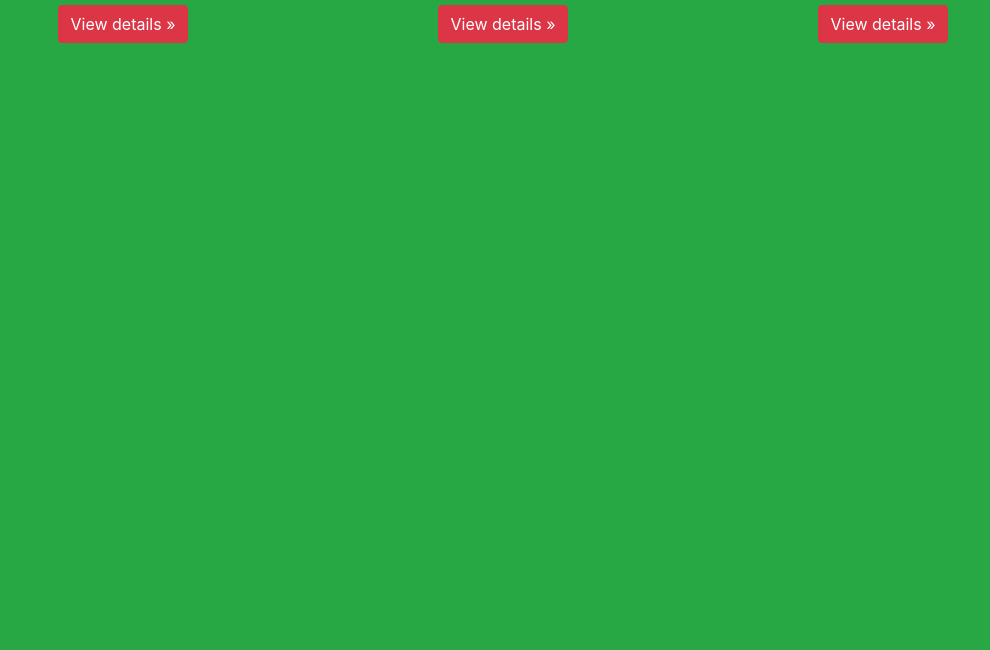
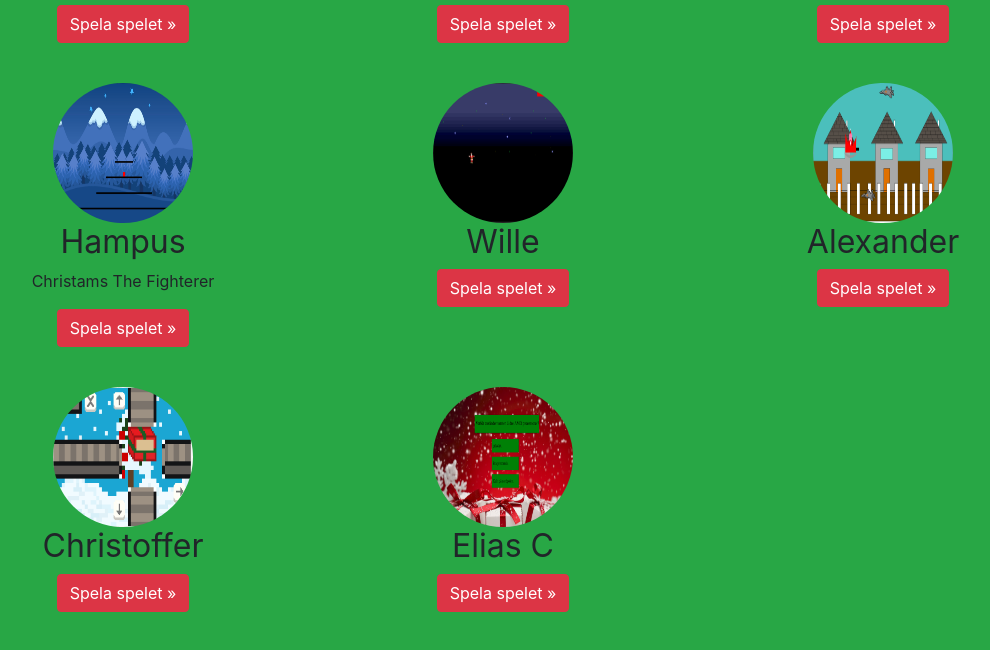
Before and after one commit to jensadev/te16jul, a plain HTML site: page index.html in a window 1280 px wide. Shown: the part 526-1176 px from the top of the page, without its empty margins (137-1127 px from the left). Before the commit the page ends 800 px from the top, so only its background shows below. Drawn offline with nearby package versions, Linux system fonts and the light colour scheme.

Commit message:
Uppdaterat med fler spel

```diff
--- a/index.html
+++ b/index.html
@@ -14,34 +14,67 @@
             <div class="col-lg-4">
             <img class="rounded-circle" src="img/august.png" alt="Generic placeholder image" width="140" height="140">
             <h2>August</h2>
-            <p><a class="btn btn-danger" href="https://agman10.github.io/Dem-saknade-julklapparna/" role="button">View details &raquo;</a></p>
+            <p><a class="btn btn-danger" href="https://agman10.github.io/Dem-saknade-julklapparna/" role="button">Spela spelet &raquo;</a></p>
             </div><!-- /.col-lg-4 -->
             <div class="col-lg-4">
             <img class="rounded-circle" src="img/benjamin.png" alt="Generic placeholder image" width="140" height="140">
             <h2>Benjamin</h2>
-            <p><a class="btn btn-danger" href="https://benjaminbylund.github.io/breakout/" role="button">View details &raquo;</a></p>
+            <p><a class="btn btn-danger" href="https://benjaminbylund.github.io/breakout/" role="button">Spela spelet &raquo;</a></p>
             </div><!-- /.col-lg-4 -->
             <div class="col-lg-4">
             <img class="rounded-circle" src="img/daniel.png" alt="Generic placeholder image" width="140" height="140">
             <h2>Daniel</h2>
-            <p><a class="btn btn-danger" href="https://drdankman.github.io/christmassnek/" role="button">View details &raquo;</a></p>
+            <p><a class="btn btn-danger" href="https://drdankman.github.io/christmassnek/" role="button">Spela spelet &raquo;</a></p>
             </div><!-- /.col-lg-4 -->
         </div><!-- /.row -->
         <div class="row">
                 <div class="col-lg-4">
                 <img class="rounded-circle" src="img/davida.png" alt="Generic placeholder image" width="140" height="140">
                 <h2>David A</h2>
-                <p><a class="btn btn-danger" href="https://te16davidandersson.github.io/julspel/" role="button">View details &raquo;</a></p>
+                <p><a class="btn btn-danger" href="https://te16davidandersson.github.io/julspel/" role="button">Spela spelet &raquo;</a></p>
                 </div><!-- /.col-lg-4 -->
                 <div class="col-lg-4">
                 <img class="rounded-circle" src="img/olle.png" alt="Generic placeholder image" width="140" height="140">
                 <h2>Olle</h2>
-                <p><a class="btn btn-danger" href="http://xmas.livfor.it/" role="button">View details &raquo;</a></p>
+                <p><a class="btn btn-danger" href="http://xmas.livfor.it/" role="button">Spela spelet &raquo;</a></p>
                 </div><!-- /.col-lg-4 -->
                 <div class="col-lg-4">
                 <img class="rounded-circle" src="img/rasmus.png" alt="Generic placeholder image" width="140" height="140">
                 <h2>Rasmus</h2>
-                <p><a class="btn btn-danger" href="https://lacertilia.github.io/Julspel/spel.html" role="button">View details &raquo;</a></p>
+                <p><a class="btn btn-danger" href="https://lacertilia.github.io/Julspel/spel.html" role="button">Spela spelet &raquo;</a></p>
+                </div><!-- /.col-lg-4 -->
+            </div><!-- /.row -->
+            <div class="row">
+                <div class="col-lg-4">
+                <img class="rounded-circle" src="img/hampus.png" alt="Generic placeholder image" width="140" height="140">
+                <h2>Hampus</h2>
+                <p>Christams The Fighterer</p>
+                <p><a class="btn btn-danger" href="https://hampusbjorn.github.io/ChristamsTheFighter/" role="button">Spela spelet &raquo;</a></p>
+                </div><!-- /.col-lg-4 -->
+                <div class="col-lg-4">
+                <img class="rounded-circle" src="img/wille.png" alt="Generic placeholder image" width="140" height="140">
+                <h2>Wille</h2>
+                <p><a class="btn btn-danger" href="https://digitalmoleman.github.io/ShootEm/" role="button">Spela spelet &raquo;</a></p>
+                </div><!-- /.col-lg-4 -->
+                <div class="col-lg-4">
+                <img class="rounded-circle" src="img/alexander.png" alt="Generic placeholder image" width="140" height="140">
+                <h2>Alexander</h2>
+                <p><a class="btn btn-danger" href="https://alexanderblom.github.io/JulSpel/spel.html" role="button">Spela spelet &raquo;</a></p>
+                </div><!-- /.col-lg-4 -->
+            </div><!-- /.row -->
+            <div class="row">
+                <div class="col-lg-4">
+                <img class="rounded-circle" src="img/christoffer.png" alt="Generic placeholder image" width="140" height="140">
+                <h2>Christoffer</h2>
+                <p><a class="btn btn-danger" href="https://christofferbillman.github.io/Julspel/" role="button">Spela spelet &raquo;</a></p>
+                </div><!-- /.col-lg-4 -->
+                <div class="col-lg-4">
+                <img class="rounded-circle" src="img/eliasc.png" alt="Generic placeholder image" width="140" height="140">
+                <h2>Elias C</h2>
+                <p><a class="btn btn-danger" href="https://modopojken.github.io/massamedcanvas/" role="button">Spela spelet &raquo;</a></p>
+                </div><!-- /.col-lg-4 -->
+                <div class="col-lg-4">
+
                 </div><!-- /.col-lg-4 -->
             </div><!-- /.row -->
     </main>
```
Also changed, not shown: img/alexander.png (added), img/christoffer.png (added), img/eliasc.png (added), img/hampus.png (added), img/wille.png (added).
